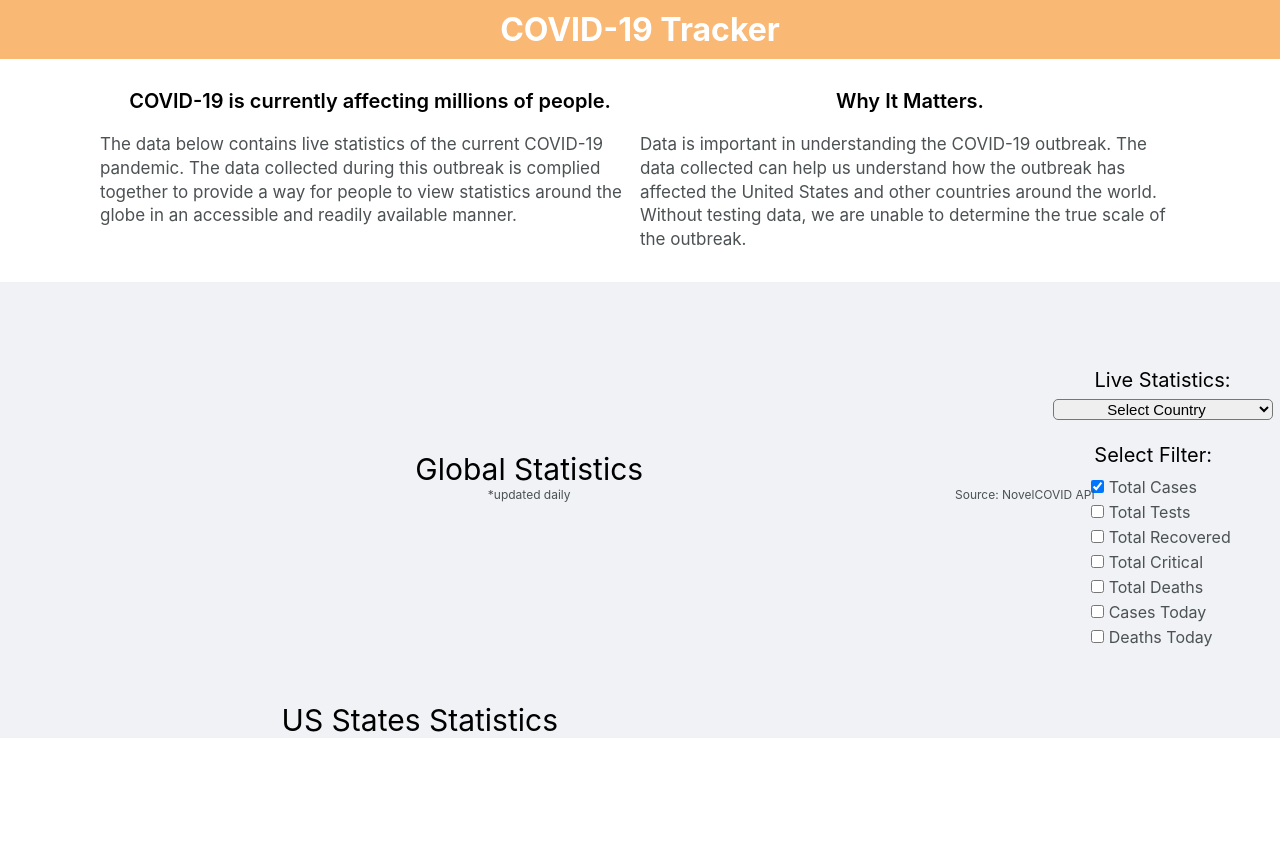
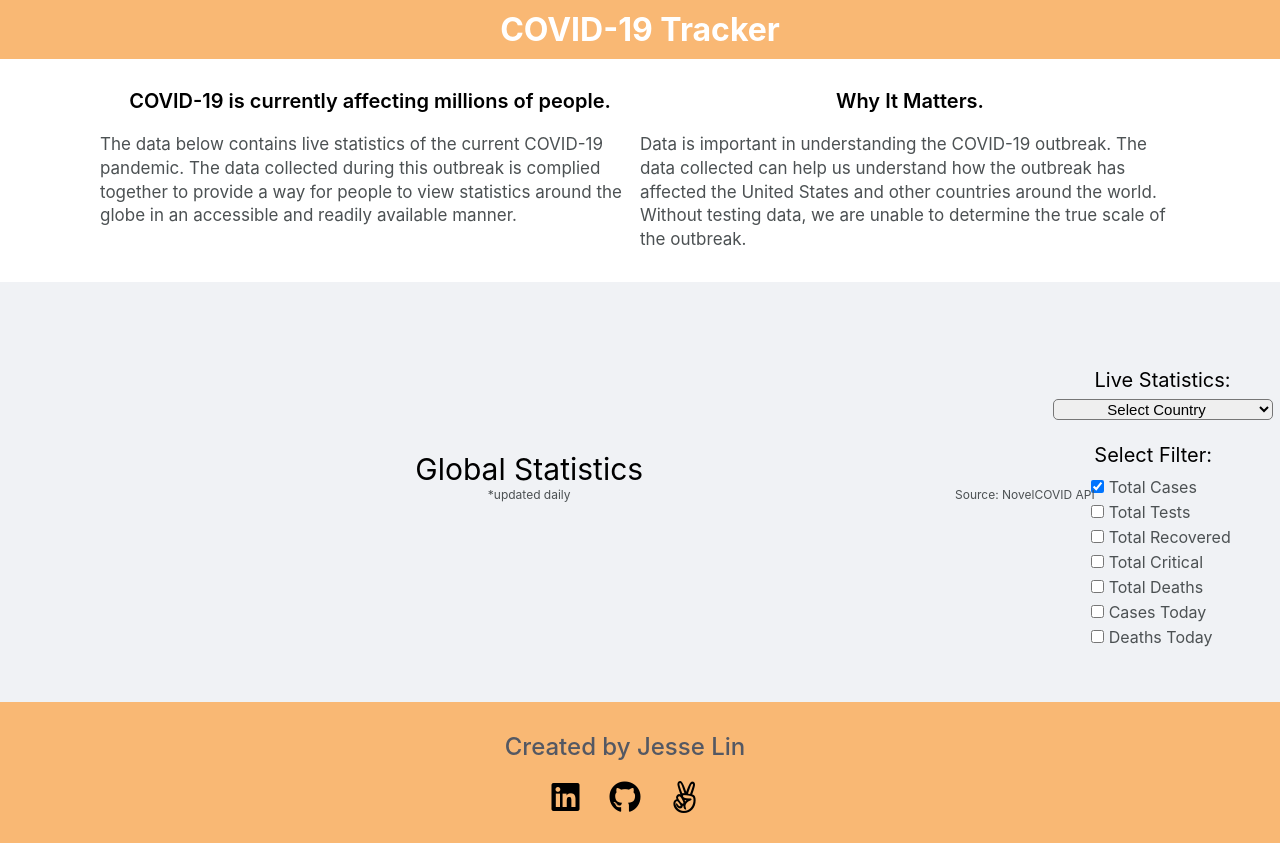
Before and after one commit to jlin96/COVID-19-Tracker, a website built with webpack: page index.html in a window 1280 px wide. Before the commit the page ends 800 px from the top, so only its background shows below. Built offline with nearby package versions, Linux system fonts and the light colour scheme; no server answers; files whose address does not match are found by name.

Commit message:
added gipfy

```diff
--- a/index.html
+++ b/index.html
@@ -6,6 +6,8 @@
         <link rel="stylesheet" href="./dist/main.css" />
         <script src="https://d3js.org/d3.v5.min.js"></script>
         <script src="./dist/main.js"></script>
+        <link href="favicon.css" type="text/css" rel="stylesheet" />
+        <link rel="stylesheet" href="https://use.fontawesome.com/releases/v5.0.12/css/all.css" integrity="sha384-G0fIWCsCzJIMAVNQPfjH08cyYaUtMwjJwqiRKxxE/rx96Uroj1BtIQ6MLJuheaO9" crossorigin="anonymous">
         <link rel="stylesheet" href="https://fonts.googleapis.com/css?family=Roboto:100,200,300,400,450,500,600,700,800">
         <title>COVID-19 Tracker</title>
     </head>
@@ -84,7 +86,7 @@
                 </div>
             </div>
         </div>
-        <div class="states-statistics">
+        <!-- <div class="states-statistics">
             <div class="s-col-1">
 
             </div>
@@ -92,6 +94,17 @@
                 <div class="svg-line-label">US States Statistics</div>
                 <div id="svglinecontainer"></div>
             </div>
+        </div> -->
+
+        <div class="footer">
+            <div class="footer-content">
+                <div class="footer-author">Created by Jesse Lin</div>
+                <div class="footer-icon">
+                    <a href="https://www.linkedin.com/in/jesse-lin-4a8412129/"><i class="fab linkedin fa-linkedin"></i></a>
+                    <a href="https://github.com/jlin96"><i class="fab fa-github"></i></a>
+                    <i class="fab fa-angellist"></i>
+                </div>
+            </div>
         </div>
     </body>
 </html>
--- a/src/styles/index.scss
+++ b/src/styles/index.scss
@@ -244,3 +244,36 @@ body {
         }
     }
 }
+
+.footer {
+    display: flex;
+    align-items: center;
+    justify-content: center;
+    background-color: rgb(249, 184, 116);
+
+    .footer-content {
+        display: flex;
+        flex-direction: column;
+        justify-content: center;
+        align-items: center;
+        padding: 30px 0px;
+
+        .footer-author {
+            font-size: 24px;
+            padding-right: 30px;
+            color: #545863;
+            font-weight: 500;
+        }
+
+        .footer-icon {
+            display: flex;
+            justify-content: center;
+            padding-top: 20px;
+
+            .fab {
+                font-size: 32px;
+                padding-right: 30px;
+            }
+        }
+    }
+}
```
Also changed, not shown: assets/images/Animated GIF-downsized.gif (added), dist/main.css, 2 other files.
